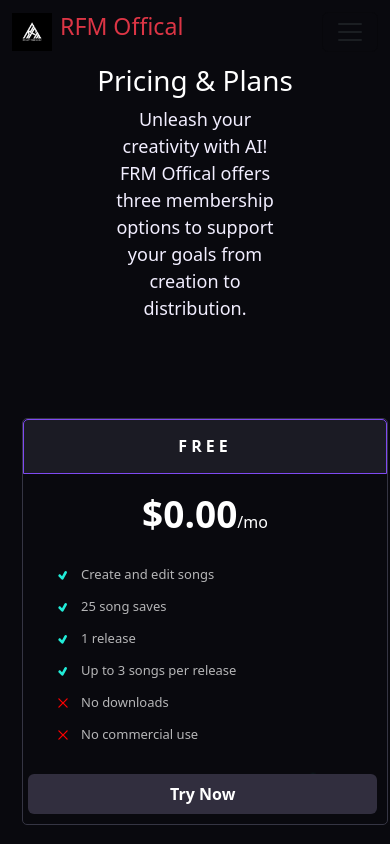
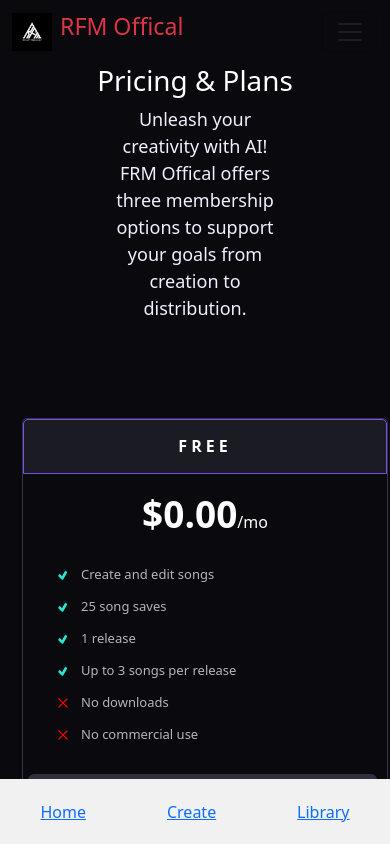
Before and after one commit to Adnan-Dani/Boomy-Relica-React, a React (Vite) app: page /pricing in a window 390 px wide. Shown: the top 844 px of the page. Built offline with nearby package versions, Linux system fonts and the light colour scheme.

Commit message:
Mobile Menu added

```diff
--- a/src/Components/AppBar/AppBar.jsx
+++ b/src/Components/AppBar/AppBar.jsx
@@ -1,11 +1,13 @@
 import Container from "react-bootstrap/Container";
 import { Button, NavDropdown, Navbar, Nav } from "react-bootstrap";
 import { NavLink } from "react-router-dom";
+import MobileBar from "./MobileBar";
 
 function AppBar() {
   // const
   return (
     <Navbar collapseOnSelect expand="lg">
+      <MobileBar />
       <Container>
         <Navbar.Brand
           href="#home"
--- /dev/null
+++ b/src/Components/AppBar/MobileBar.jsx
@@ -0,0 +1,18 @@
+import "./mobilebar.css";
+const MobileBar = () => {
+  return (
+    <nav className="mobile-nav d-lg-none">
+      <a href="#" className="bloc-icon">
+        Home
+      </a>
+      <a href="#" className="bloc-icon">
+        Create
+      </a>
+      <a href="#" className="bloc-icon">
+        Library
+      </a>
+    </nav>
+  );
+};
+
+export default MobileBar;
--- /dev/null
+++ b/src/Components/AppBar/mobilebar.css
@@ -0,0 +1,15 @@
+.mobile-nav {
+    background: #F1F1F1;
+    position: fixed;
+    bottom: 0;
+    height: 65px;
+    width: 100%;
+    display: flex;
+    justify-content: space-around;
+}
+
+.bloc-icon {
+    display: flex;
+    justify-content: center;
+    align-items: center;
+}
--- a/src/Components/Footer/Footer.jsx
+++ b/src/Components/Footer/Footer.jsx
@@ -1,4 +1,4 @@
-import { Container, Button } from "react-bootstrap";
+import { Container, Button, Nav } from "react-bootstrap";
 import { FaDiscord } from "react-icons/fa";
 import { CiMail } from "react-icons/ci";
 
@@ -12,20 +12,18 @@
           RFM Official artists have created <span>18,082,786</span> original
           songs.
         </h5>
-        <div>
-          <Button variant="outline-primary border-purple text-white ">
+        <div className="footer-join-btns">
+          <Button variant="outline-primary border-purple text-white m-1">
             <FaDiscord /> Join Discord
           </Button>
-          <Button variant="outline-primary border-purple text-white mx-2">
+          <Button variant="outline-primary border-purple text-white m-1">
             <CiMail /> Say hello
           </Button>
-          <Button variant="outline-primary border-purple text-white mx-2">
+          <Button variant="outline-primary border-purple text-white m-1">
             <CiTwitter /> join
           </Button>
+        </div>
 
-
-
-        </div>
         <ul className="footer-btns">
           <li className="list-item">
             <a href="#">Pricing</a>
--- a/src/index.css
+++ b/src/index.css
@@ -389,3 +389,15 @@
   background-color: #444444;
   border-radius: 5px;
 }
+
+@media (max-width: 576px) {
+  .footer-join-btns button {
+    width: 100%;
+  }
+}
+
+@media (max-width: 1200px) {
+  .footer-join-btns button {
+    width: 100%;
+  }
+}
```
